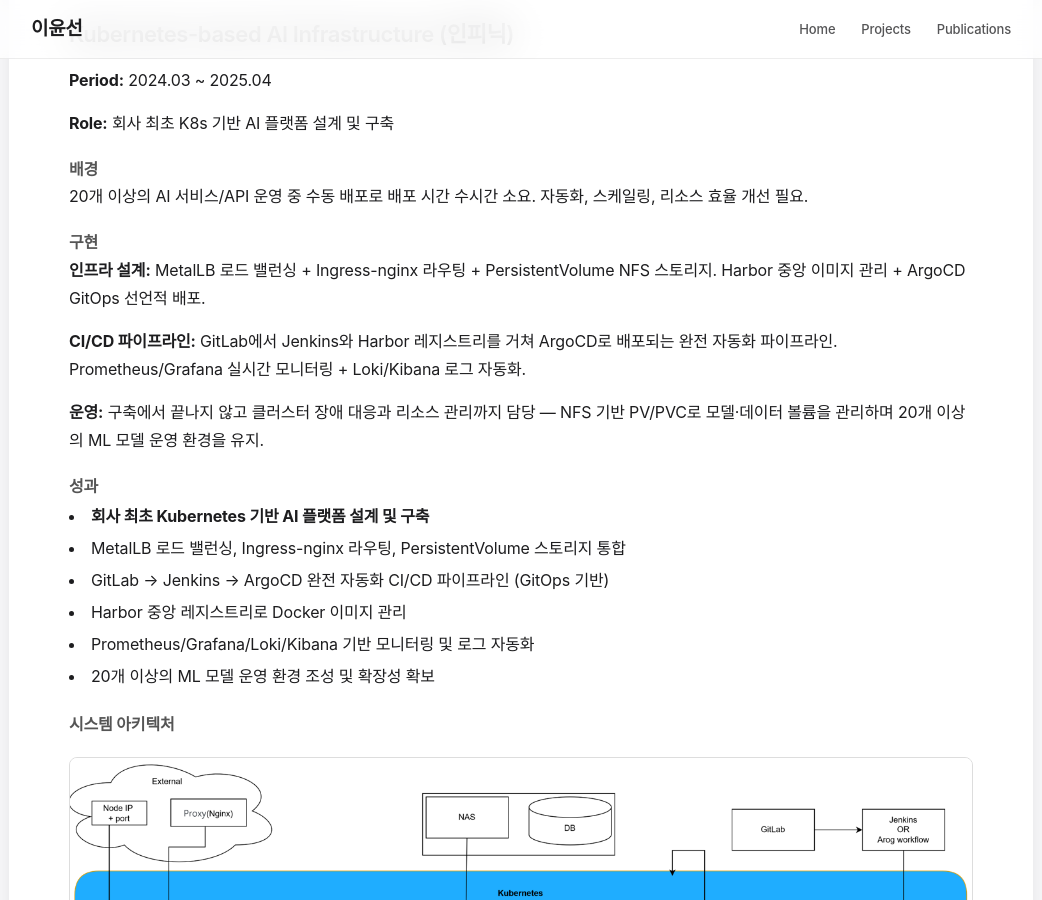
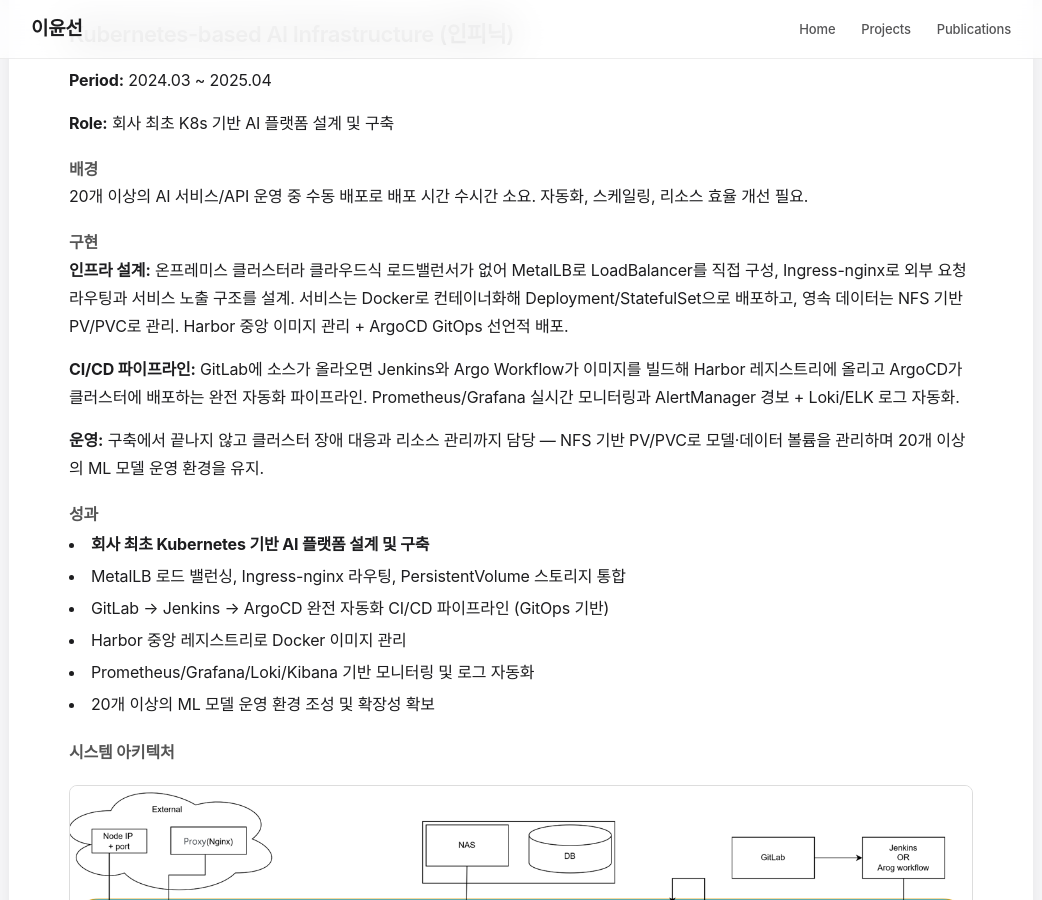
Before and after one commit to ckc5800/ckc5800.github.io, a Jekyll site: the page built from projects.html, in a window 1280 px wide and 900 px high, scrolled down 3923 px. Shown: the whole window, without its empty margins (119-1161 px from the left). Built offline with Jekyll 4.4.1, drawn with Linux system fonts in a browser that asks for light colours; some web fonts are replaced.

Commit message:
Expand K8s details from verified 0630 record
On-premise MetalLB rationale, Deployment/StatefulSet, Argo Workflow in
CI/CD, AlertManager alerts, Loki/ELK. Applied to both resume and
projects page.

Co-Authored-By: Claude Fable 5 <noreply@anthropic.com>

```diff
--- a/projects.html
+++ b/projects.html
@@ -182,8 +182,8 @@ title: Projects
     <p>20개 이상의 AI 서비스/API 운영 중 수동 배포로 배포 시간 수시간 소요. 자동화, 스케일링, 리소스 효율 개선 필요.</p>
 
     <h4 style="margin-top: 20px; color: #555;">구현</h4>
-    <p><strong>인프라 설계:</strong> MetalLB 로드 밸런싱 + Ingress-nginx 라우팅 + PersistentVolume NFS 스토리지. Harbor 중앙 이미지 관리 + ArgoCD GitOps 선언적 배포.</p>
-    <p><strong>CI/CD 파이프라인:</strong> GitLab에서 Jenkins와 Harbor 레지스트리를 거쳐 ArgoCD로 배포되는 완전 자동화 파이프라인. Prometheus/Grafana 실시간 모니터링 + Loki/Kibana 로그 자동화.</p>
+    <p><strong>인프라 설계:</strong> 온프레미스 클러스터라 클라우드식 로드밸런서가 없어 MetalLB로 LoadBalancer를 직접 구성, Ingress-nginx로 외부 요청 라우팅과 서비스 노출 구조를 설계. 서비스는 Docker로 컨테이너화해 Deployment/StatefulSet으로 배포하고, 영속 데이터는 NFS 기반 PV/PVC로 관리. Harbor 중앙 이미지 관리 + ArgoCD GitOps 선언적 배포.</p>
+    <p><strong>CI/CD 파이프라인:</strong> GitLab에 소스가 올라오면 Jenkins와 Argo Workflow가 이미지를 빌드해 Harbor 레지스트리에 올리고 ArgoCD가 클러스터에 배포하는 완전 자동화 파이프라인. Prometheus/Grafana 실시간 모니터링과 AlertManager 경보 + Loki/ELK 로그 자동화.</p>
     <p><strong>운영:</strong> 구축에서 끝나지 않고 클러스터 장애 대응과 리소스 관리까지 담당 — NFS 기반 PV/PVC로 모델·데이터 볼륨을 관리하며 20개 이상의 ML 모델 운영 환경을 유지.</p>
 
     <h4 style="margin-top: 20px; color: #555;">성과</h4>
```
Also changed, not shown: 2 other files.
